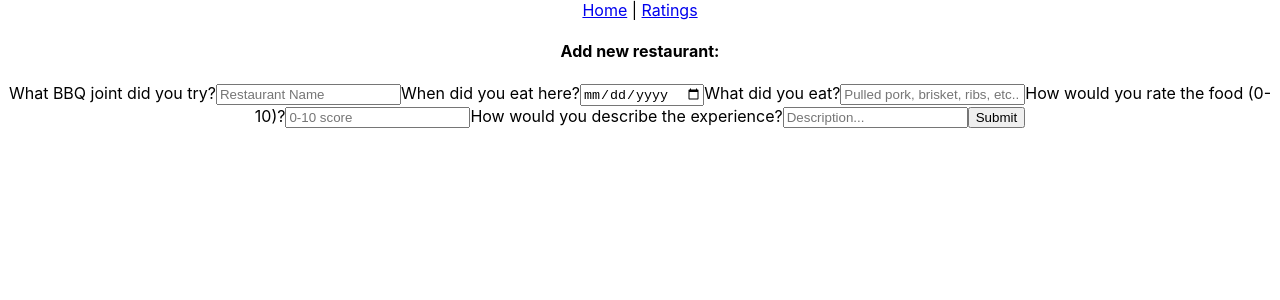
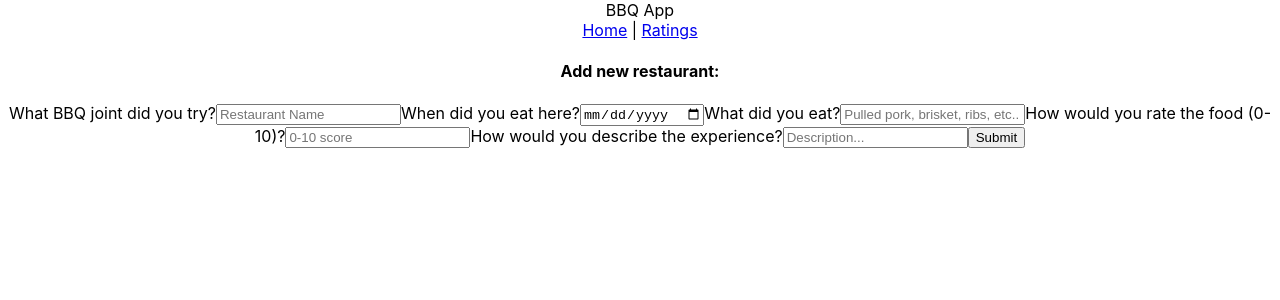
Before and after one commit to tdberg21/661-bbq, a React (Create React App) app: page / in a window 1280 px wide. Shown: the top 300 px of the page. Built offline with nearby package versions, Linux system fonts and the light colour scheme.

Commit message:
Add title to header and reindent

```diff
--- a/src/Components/Header/Header.js
+++ b/src/Components/Header/Header.js
@@ -5,7 +5,7 @@ import { Link } from 'react-router-dom';
 function Header() {
   return (
     <header>
-    <div className="logo-container"></div>
+      <div className="logo-container">BBQ App </div>
       <nav>
         <Link to="/home">Home</Link> | {" "}
         <Link to="/ratings">Ratings</Link>
```
Lines whose indentation alone changed are shown as unchanged.
